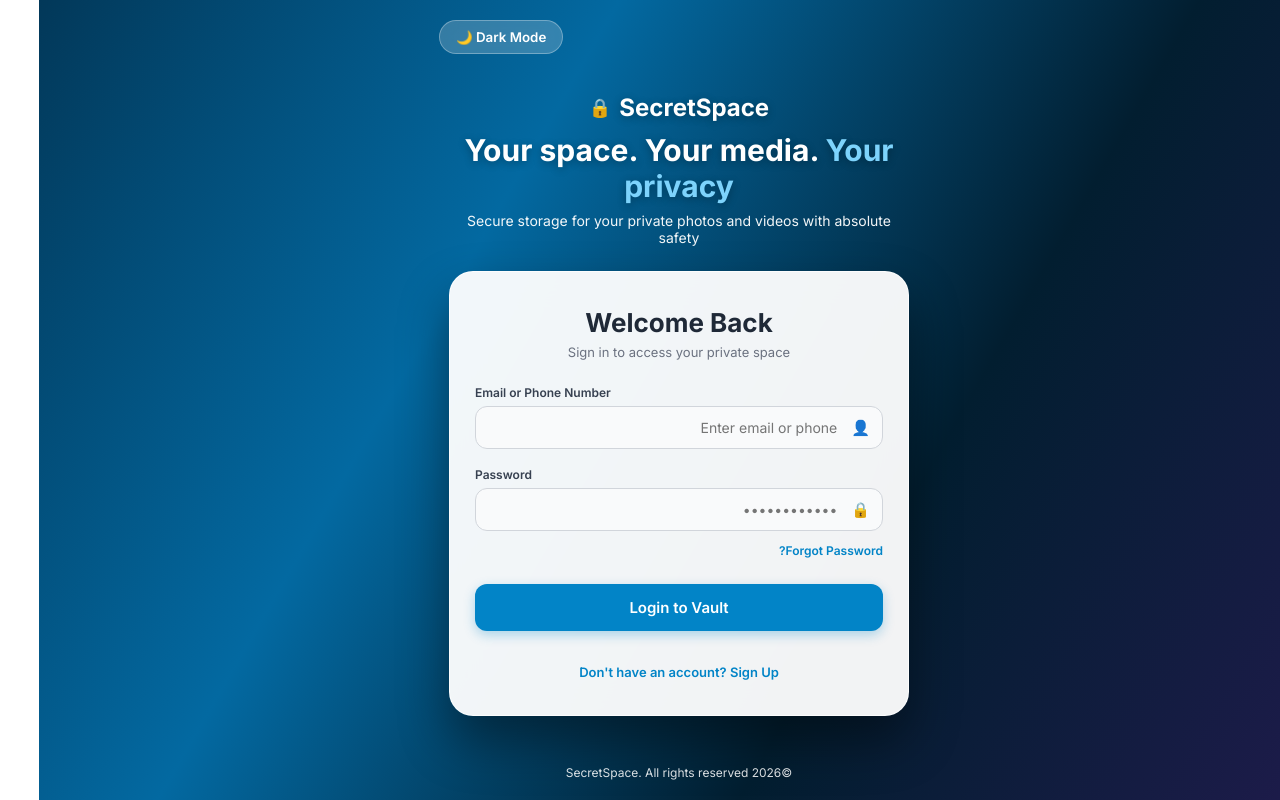
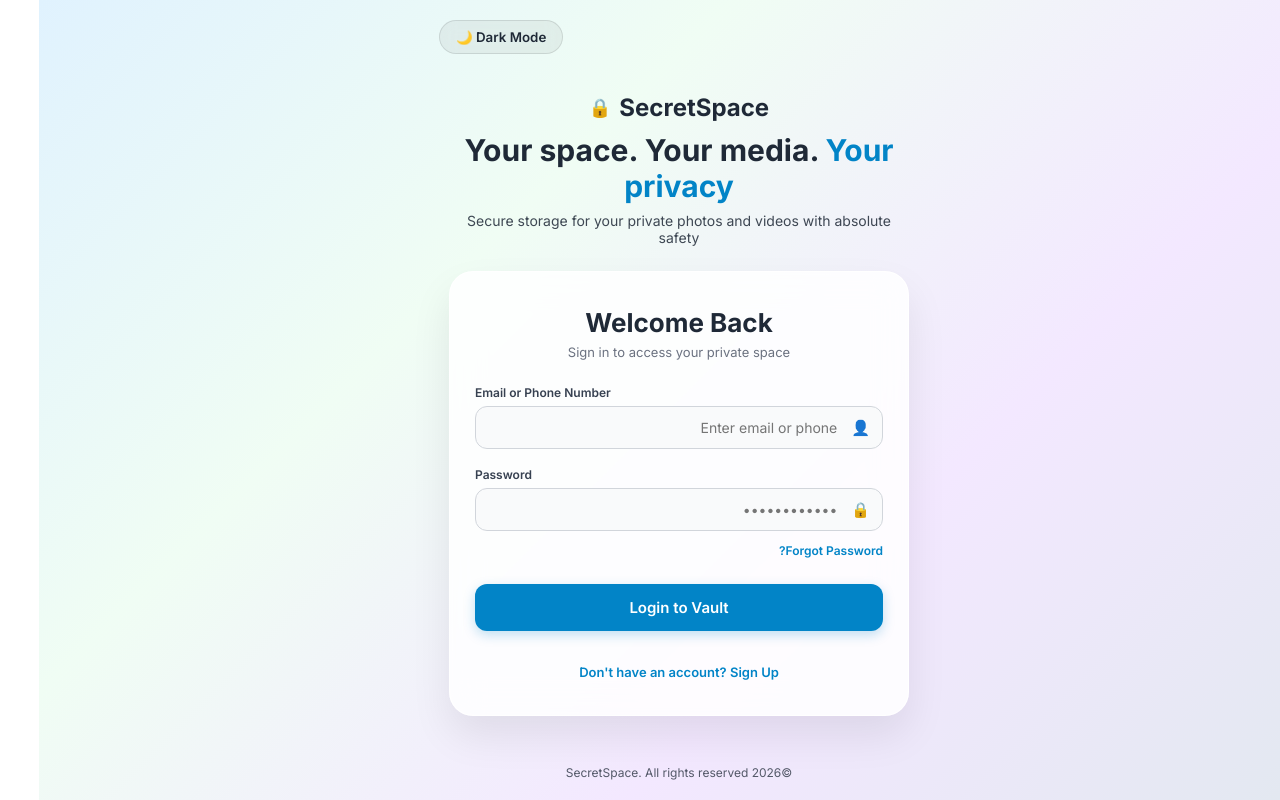
Before and after one commit to yazanmoha33-create/SecretSpace, a React (Vite) app: page / in a window 1280 px wide. Built offline with nearby package versions, Linux system fonts and the light colour scheme.

Commit message:
Refine styles for app container and UI elements
Updated background styles for light and dark themes, adjusted button styles, and refined card designs for a cleaner look.

```diff
--- a/src/App.css
+++ b/src/App.css
@@ -7,7 +7,7 @@
   font-family: 'Inter', sans-serif;
 }
 
-/* الخلفية الكبيرة للصفحة هي التي تأخذ التدرج الغامق المتحرك واللمعة */
+/* خلفية الصفحة العامة أصبحت فاتحة وناعمة مع حركة بطيئة وخفيفة بالألوان */
 .app-container {
   min-height: 100vh;
   display: flex;
@@ -17,23 +17,23 @@
   padding: 20px;
   position: relative;
   overflow-x: hidden;
-  background-size: 300% 300%;
+  background-size: 250% 250%;
   transition: color 0.4s ease;
 }
 
 .app-container.light {
-  background: linear-gradient(120deg, #023859, #0369a1, #021e30, #1e1b4b);
-  animation: gradientShift 14s ease infinite;
-  color: #ffffff;
+  background: linear-gradient(135deg, #e0f2fe, #f0fdf4, #f3e8ff, #e2e8f0);
+  animation: softGentleShift 20s ease infinite;
+  color: #1f2937;
 }
 
 .app-container.dark {
-  background: linear-gradient(120deg, #030712, #0f172a, #1e1b4b, #020617);
-  animation: gradientShift 14s ease infinite;
+  background: linear-gradient(135deg, #090d16, #0f172a, #171d30, #0b0f19);
+  animation: softGentleShift 20s ease infinite;
   color: #f1f1f1;
 }
 
-@keyframes gradientShift {
+@keyframes softGentleShift {
   0% { background-position: 0% 50%; }
   50% { background-position: 100% 50%; }
   100% { background-position: 0% 50%; }
@@ -49,19 +49,23 @@
 }
 
 .theme-toggle-btn {
-  background: rgba(255, 255, 255, 0.2);
-  border: 1px solid rgba(255, 255, 255, 0.3);
+  background: rgba(0, 0, 0, 0.05);
+  border: 1px solid rgba(0, 0, 0, 0.1);
   padding: 8px 16px;
   border-radius: 20px;
-  color: white;
+  color: inherit;
   font-weight: 600;
   cursor: pointer;
   backdrop-filter: blur(8px);
   transition: all 0.3s ease;
 }
 
+.dark .theme-toggle-btn {
+  background: rgba(255, 255, 255, 0.1);
+  border-color: rgba(255, 255, 255, 0.2);
+}
+
 .theme-toggle-btn:hover {
-  background: rgba(255, 255, 255, 0.35);
   transform: scale(1.05);
 }
 
@@ -97,7 +101,6 @@
 .logo-text {
   font-size: 24px;
   font-weight: 700;
-  text-shadow: 0 2px 8px rgba(0,0,0,0.3);
 }
 
 .logo-icon {
@@ -109,28 +112,31 @@
   font-weight: 800;
   margin-bottom: 8px;
   line-height: 1.2;
-  text-shadow: 0 2px 8px rgba(0,0,0,0.3);
 }
 
 .highlight-text {
-  color: #7dd3fc;
+  color: #0284c7;
+}
+
+.dark .highlight-text {
+  color: #38bdf8;
 }
 
 .hero-section p {
   font-size: 14px;
-  opacity: 0.95;
+  opacity: 0.85;
 }
 
-/* بطاقة الدخول والخزنة تصبح نظيفة ومرتبة (بفتحة خلفية ناعمة تبرز فوق الخلفية الغامقة) */
+/* بطاقة تسجيل الدخول والخزنة بتصميم نظيف ومرتب */
 .login-card {
   width: 100%;
-  background: rgba(255, 255, 255, 0.95);
+  background: rgba(255, 255, 255, 0.85);
   backdrop-filter: blur(16px);
   color: #1f2937;
   padding: 35px 25px;
   border-radius: 24px;
-  box-shadow: 0 25px 50px rgba(0, 0, 0, 0.4);
-  border: 1.5px solid rgba(255, 255, 255, 0.8);
+  box-shadow: 0 20px 40px rgba(0, 0, 0, 0.08);
+  border: 1.5px solid rgba(255, 255, 255, 0.9);
   position: relative;
   overflow: hidden;
   transition: all 0.4s cubic-bezier(0.4, 0, 0.2, 1);
@@ -138,10 +144,10 @@
 }
 
 .dark .login-card {
-  background: rgba(15, 23, 42, 0.92);
+  background: rgba(15, 23, 42, 0.88);
   color: #f1f1f1;
-  border-color: rgba(255, 255, 255, 0.12);
-  box-shadow: 0 25px 50px rgba(0, 0, 0, 0.7);
+  border-color: rgba(255, 255, 255, 0.1);
+  box-shadow: 0 20px 40px rgba(0, 0, 0, 0.4);
 }
 
 .login-card.vault-card-wide {
@@ -237,7 +243,7 @@
   cursor: pointer;
   transition: all 0.2s ease;
   margin-top: 8px;
-  box-shadow: 0 4px 12px rgba(2, 132, 199, 0.3);
+  box-shadow: 0 4px 12px rgba(2, 132, 199, 0.25);
 }
 
 .login-btn:hover {
@@ -392,7 +398,7 @@
   font-weight: 600;
   cursor: pointer;
   transition: all 0.3s ease;
-  box-shadow: 0 4px 12px rgba(2, 132, 199, 0.3);
+  box-shadow: 0 4px 12px rgba(2, 132, 199, 0.25);
 }
 
 .upload-btn:hover {
@@ -407,7 +413,7 @@
   max-height: 400px;
   overflow-y: auto;
   padding: 12px;
-  background: rgba(0, 0, 0, 0.04);
+  background: rgba(0, 0, 0, 0.03);
   border-radius: 16px;
 }
 
@@ -421,7 +427,7 @@
   overflow: hidden;
   height: 130px;
   background: #000;
-  box-shadow: 0 6px 12px rgba(0, 0, 0, 0.15);
+  box-shadow: 0 4px 10px rgba(0, 0, 0, 0.1);
   transition: transform 0.3s ease;
 }
 
@@ -525,9 +531,8 @@
 
 .footer-copyright {
   font-size: 12px;
-  opacity: 0.85;
+  opacity: 0.75;
   margin-top: 20px;
-  color: white;
   z-index: 10;
 }
 
```
